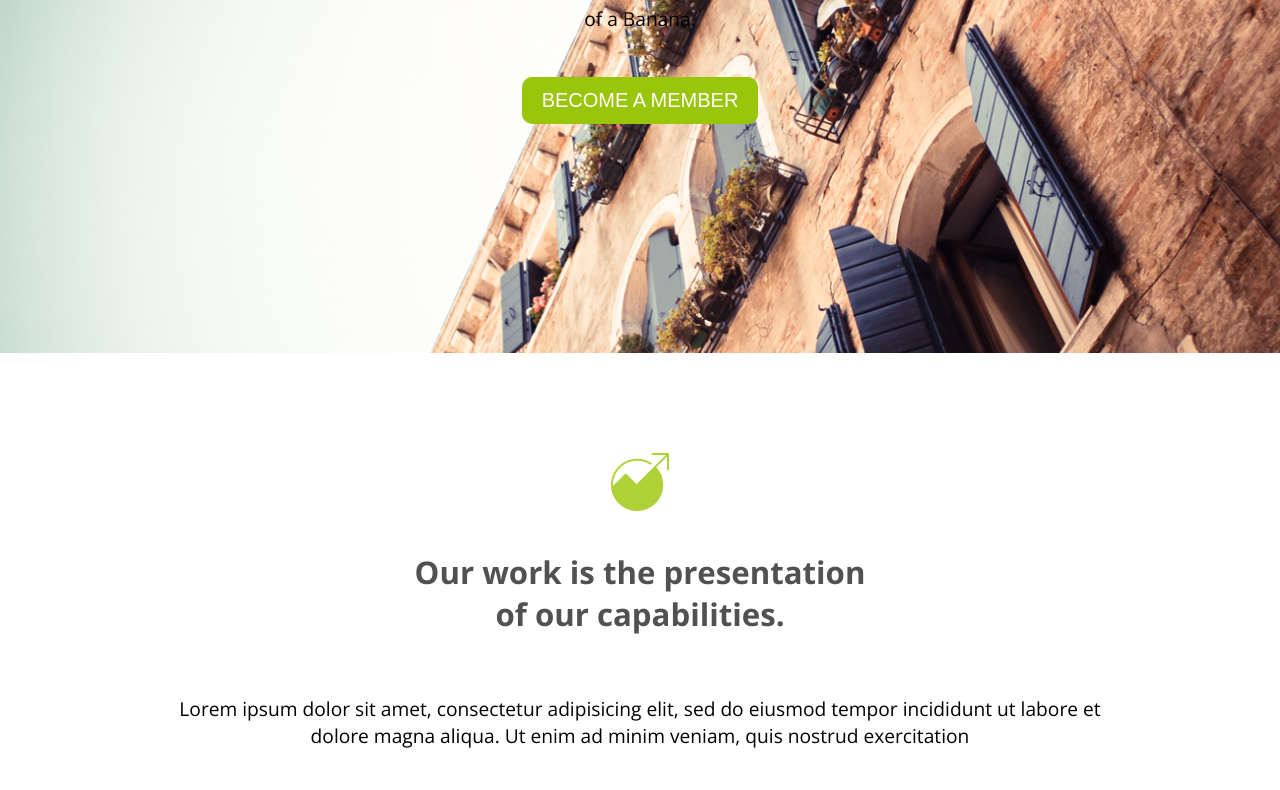
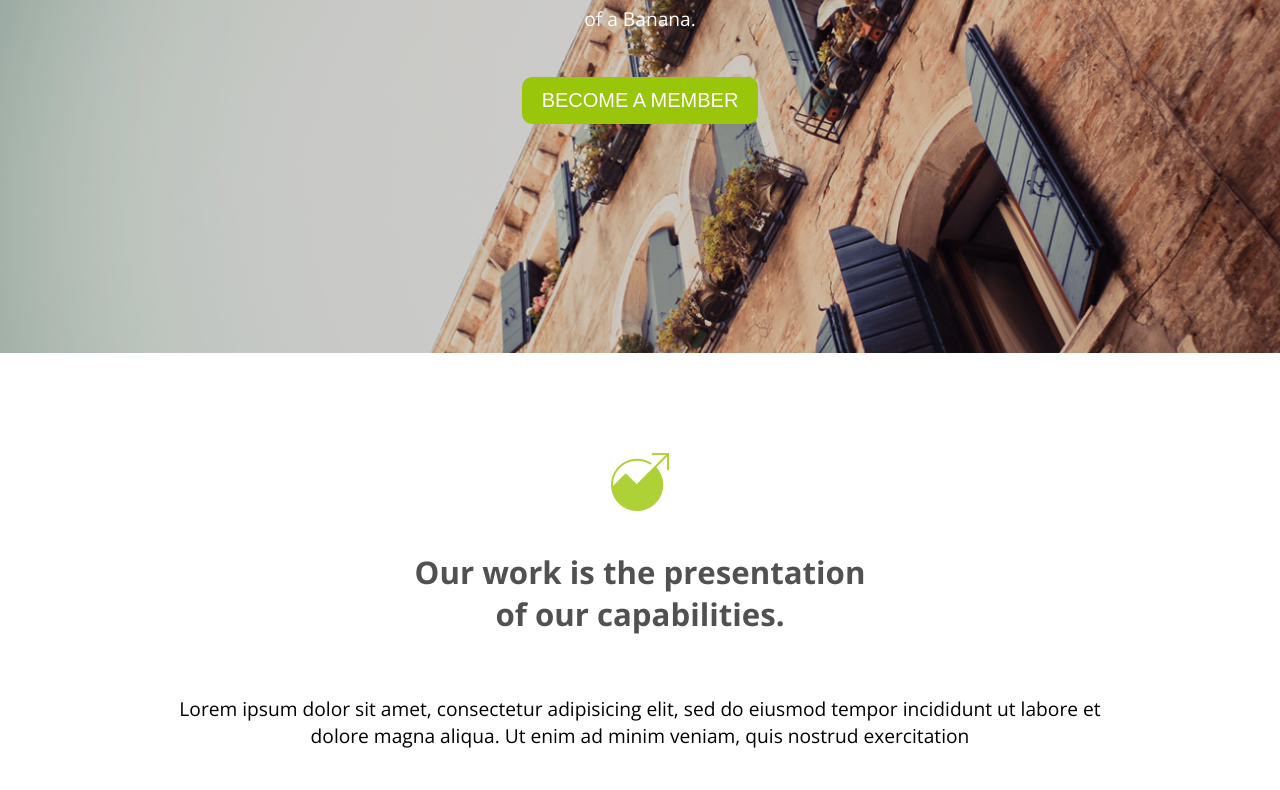
Before and after one commit to abusaleh1666/Exam-1, a plain HTML site: page index.html in a window 1280 px wide. Shown: the part 287-1077 px from the top of the page. Drawn offline with nearby package versions, Linux system fonts and the light colour scheme; a script that the page names is missing.

Commit message:
Update style.css

```diff
--- a/css/style.css
+++ b/css/style.css
@@ -64,7 +64,8 @@ nav ul li a{
     background: url(../img/banner-one.png);
     background-repeat: no-repeat;
     background-size: cover;
-
+    background-color: rgb(0, 0, 0,.2);
+    background-blend-mode: overlay;
 }
 
 
@@ -73,7 +74,7 @@ nav ul li a{
     position: relative;
     padding: 35px 0px;
     top: 100px;
-    color: black;
+    color: white;
     text-align: center;
 
 }
```
